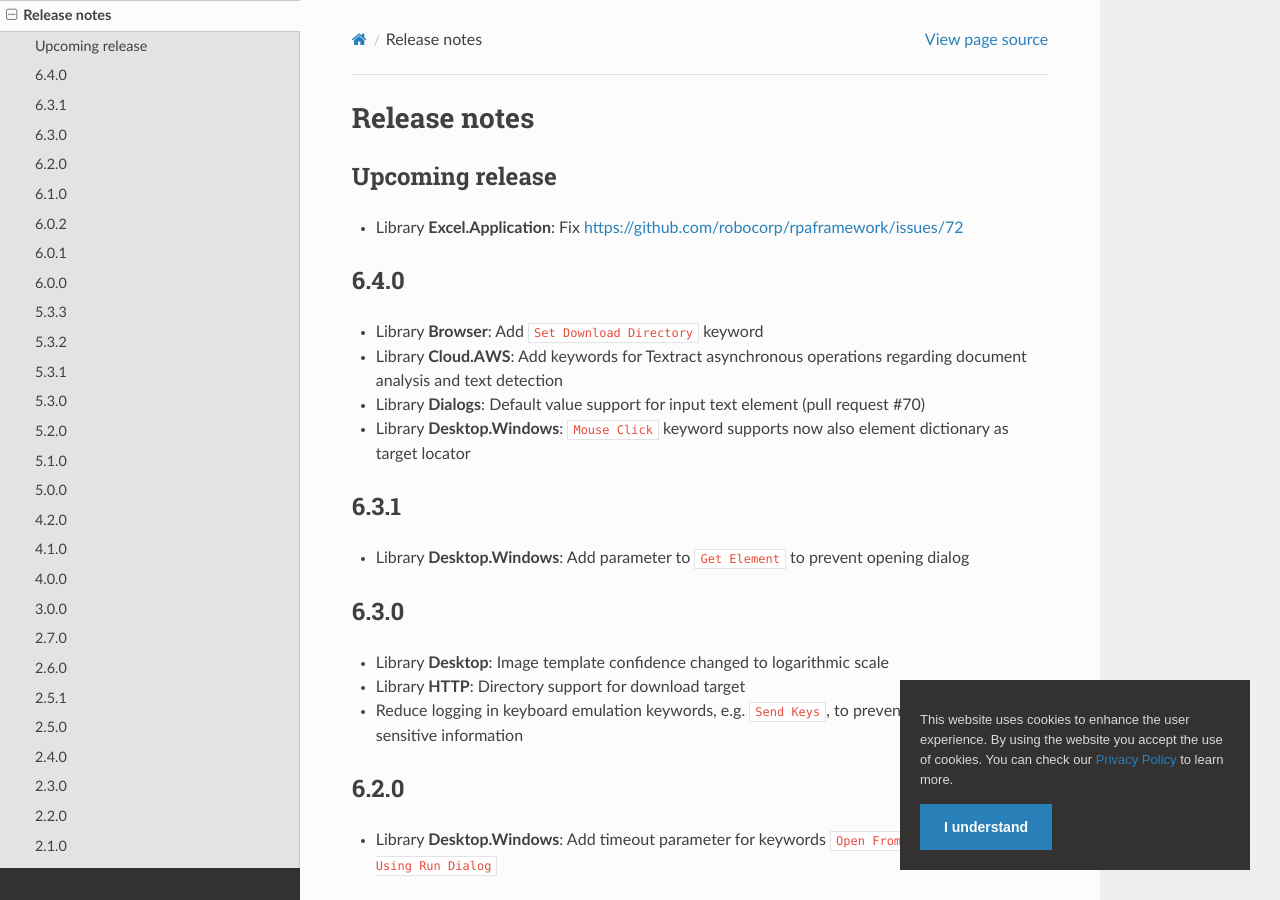
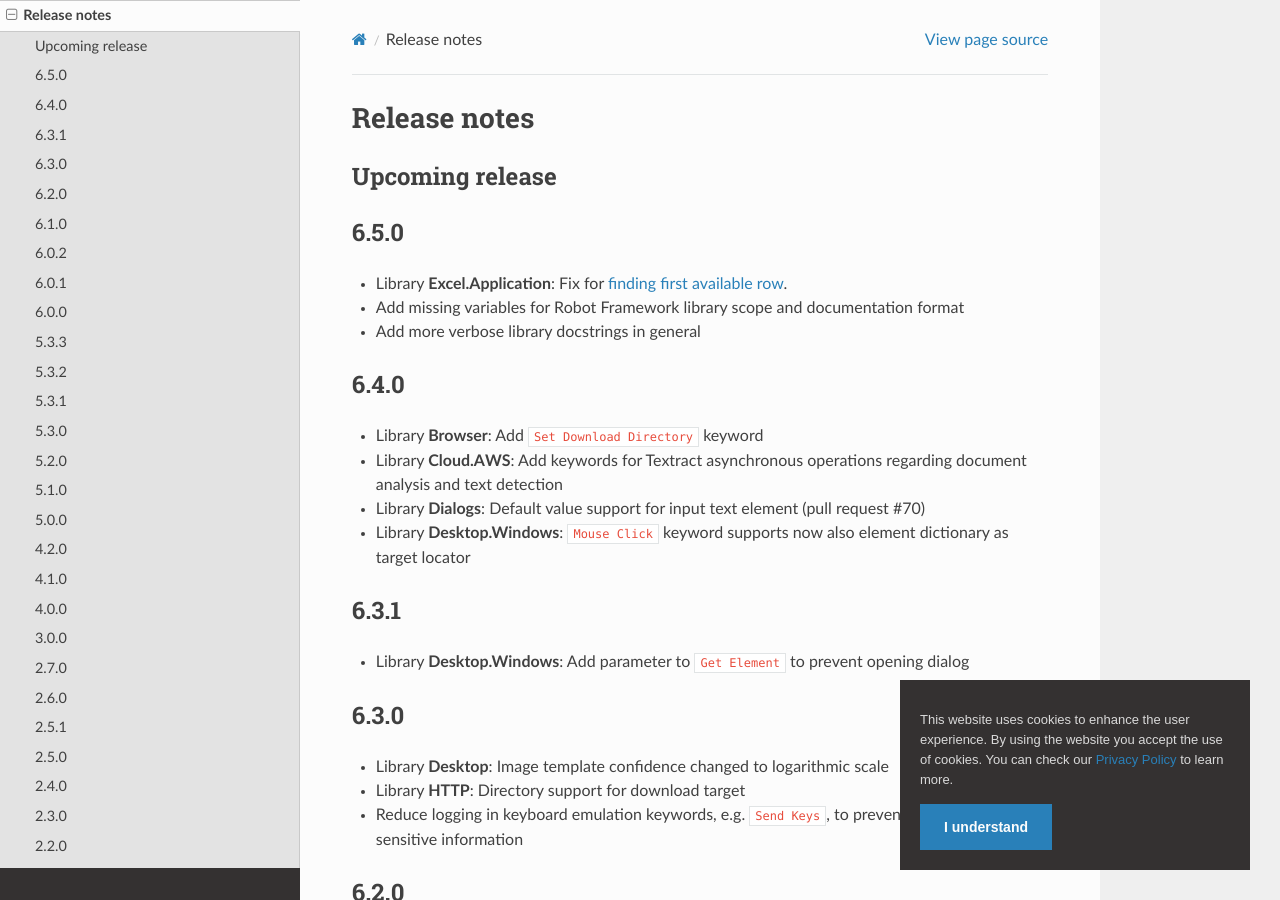
Before and after one commit to coderprovider/Framework-RPA, a Sphinx documentation site: the page built from docs/source/releasenotes.rst, in a window 1280 px wide and 900 px high. Built offline with Sphinx 7.4.7 and the Read the Docs theme 2.0.0, drawn with Linux system fonts in a browser that asks for light colours; pages that are not in the unit, such as notebooks, are missing from menus.

Commit message:
main: version 6.5.0

```diff
--- a/docs/source/releasenotes.rst
+++ b/docs/source/releasenotes.rst
@@ -4,7 +4,12 @@
 Upcoming release
 ----------------
 
-- Library **Excel.Application**: Fix https://github.com/robocorp/rpaframework/issues/72
+6.5.0
+-----
+
+- Library **Excel.Application**: Fix for `finding first available row <https://github.com/robocorp/rpaframework/issues/72>`_.
+- Add missing variables for Robot Framework library scope and documentation format
+- Add more verbose library docstrings in general
 
 6.4.0
 -----
```
Also changed, not shown: 2 other files.
